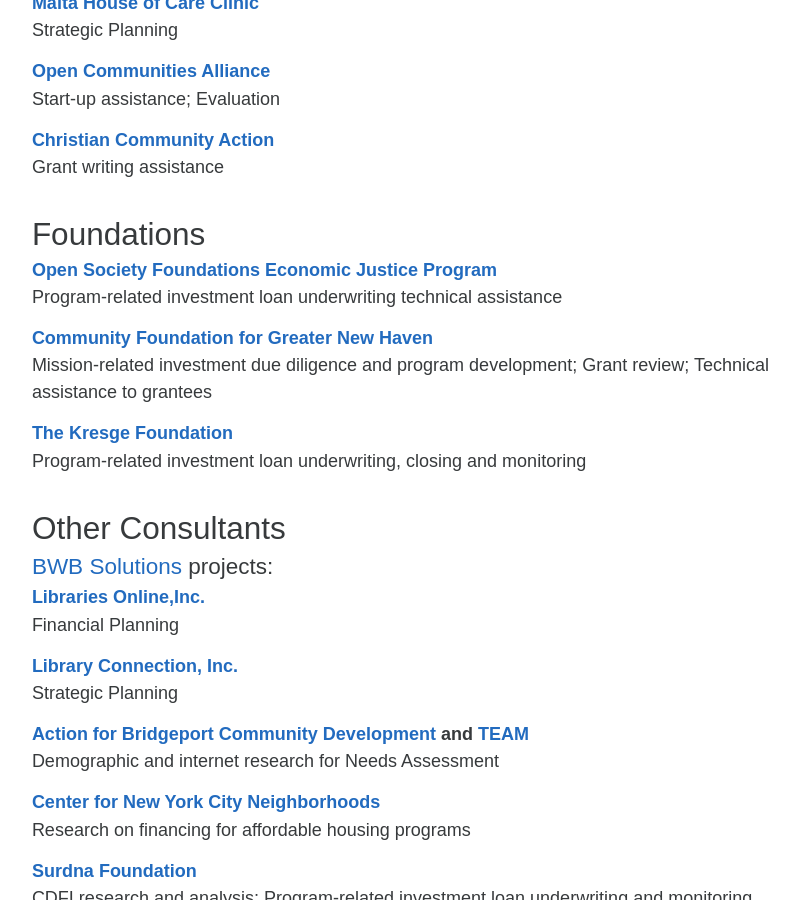
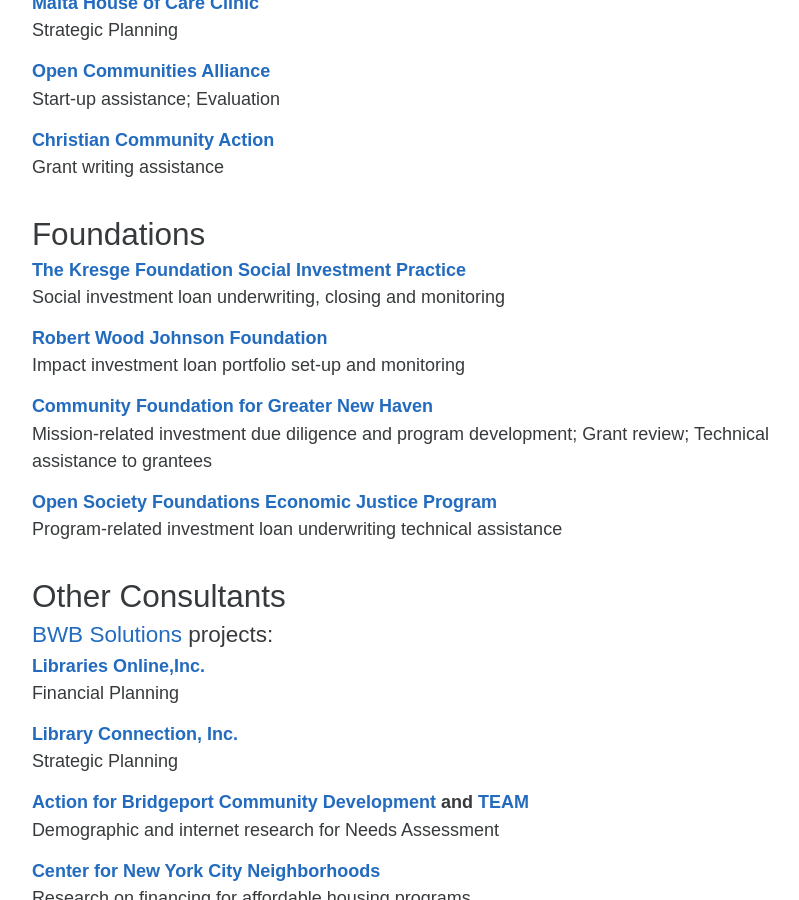
Before and after one commit to ClaireMorduch/clairemorduch, a Jekyll site: the page built from clients.md, in a window 1280 px wide and 900 px high, scrolled down 1370 px. Shown: the whole window, without its empty margins (220-1019 px from the left). Built offline with Jekyll 4.4.1, drawn with Linux system fonts in a browser that asks for light colours.

Commit message:
Update clients.md

```diff
--- a/clients.md
+++ b/clients.md
@@ -52,16 +52,17 @@ Grant writing assistance
 
 ### Foundations
 
-##### [Open Society Foundations Economic Justice Program](https://www.opensocietyfoundations.org/who-we-are/programs/economic-justice-program)
-Program-related investment loan underwriting technical assistance
+##### [The Kresge Foundation Social Investment Practice](http://www.kresge.org/our-work/social-investment-practice/)
+Social investment loan underwriting, closing and monitoring
+
+##### [Robert Wood Johnson Foundation](http://www.rwjf.org)
+Impact investment loan portfolio set-up and monitoring
 
 ##### [Community Foundation for Greater New Haven](http://www.cfgnh.org)
 Mission-related investment due diligence and program development; Grant review; Technical assistance to grantees
 
-##### [The Kresge Foundation](http://www.kresge.org)
-Program-related investment loan underwriting, closing and monitoring
-
-
+##### [Open Society Foundations Economic Justice Program](https://www.opensocietyfoundations.org/who-we-are/programs/economic-justice-program)
+Program-related investment loan underwriting technical assistance
 
 
 ### Other Consultants
```
